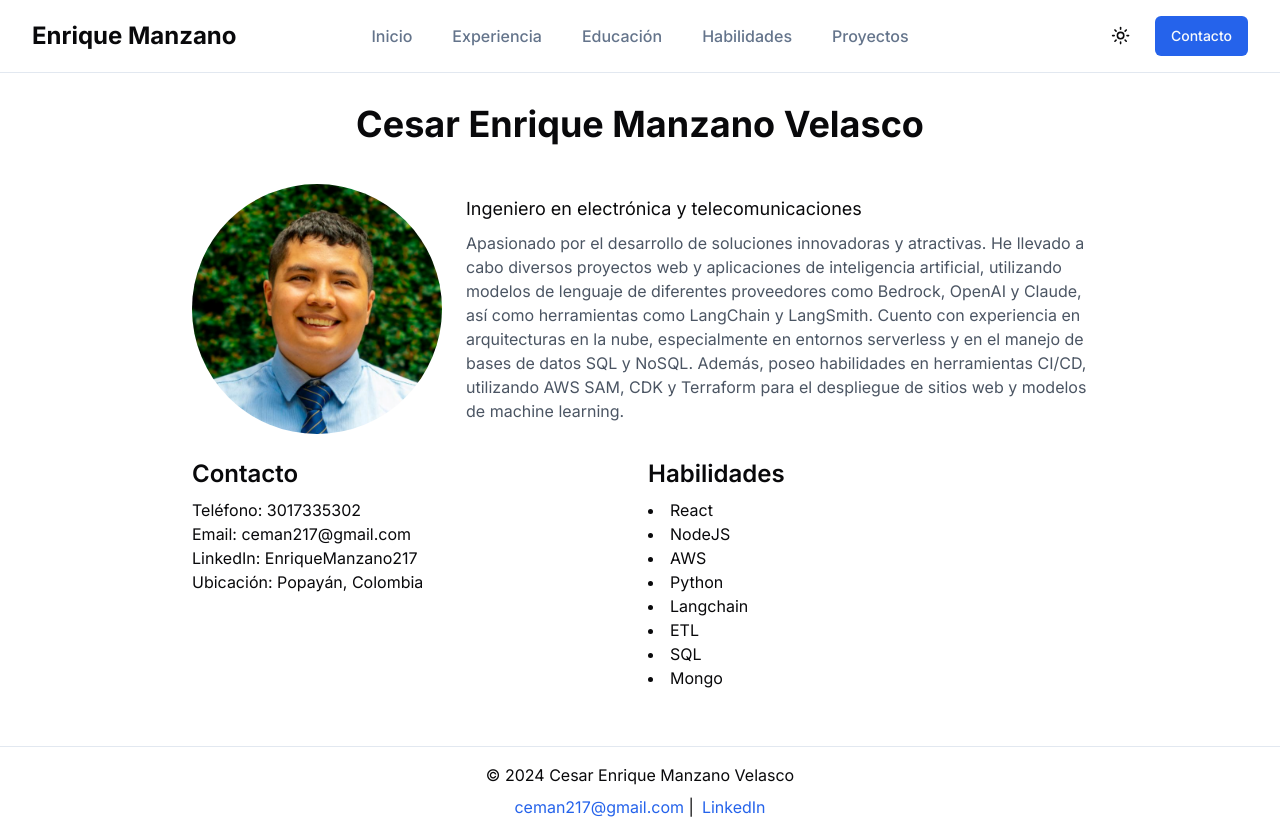
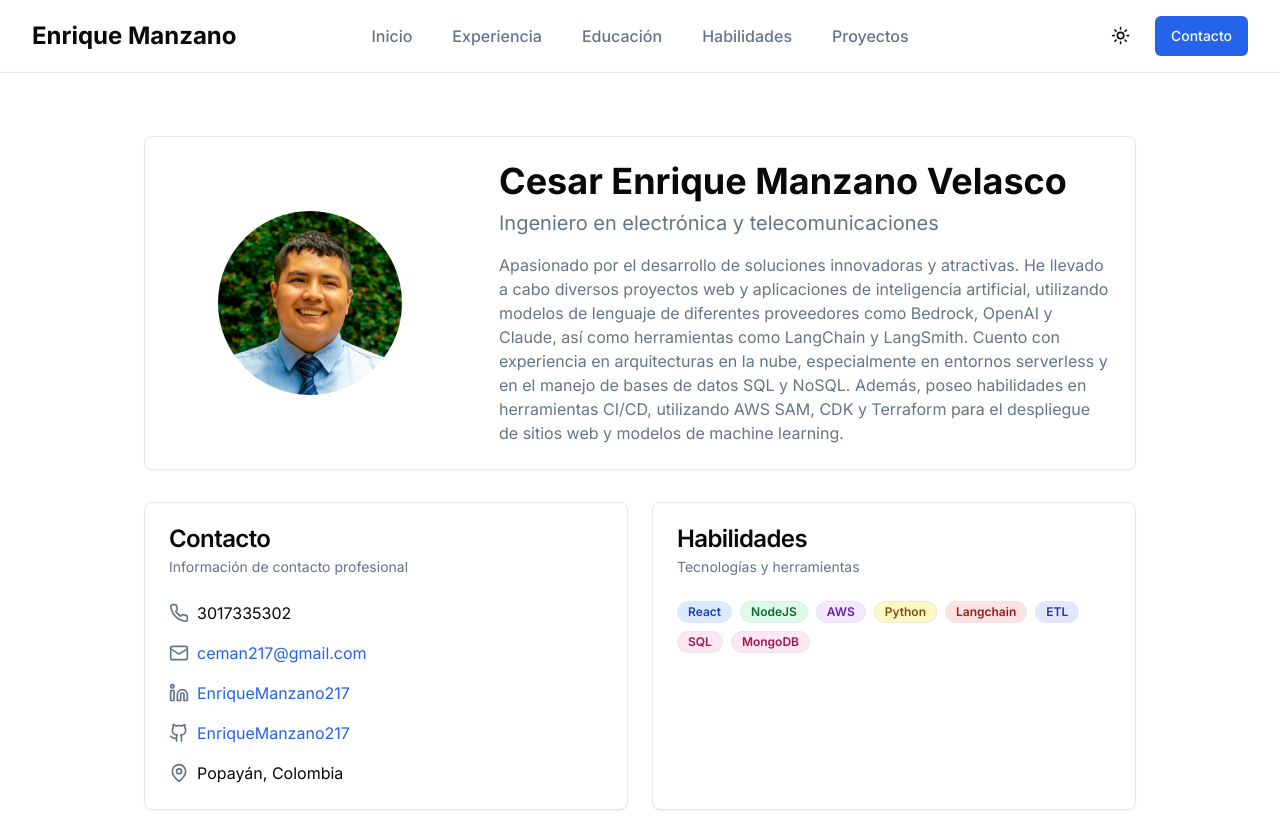
Before and after one commit to enriqueman/personalpage, a Next.js app: page / in a window 1280 px wide. Shown: the top 819 px of the page. Built offline with nearby package versions, Linux system fonts and the light colour scheme.

Commit message:
[REFACTOR]/Home page

```diff
--- a/src/app/page.js
+++ b/src/app/page.js
@@ -1,45 +1,123 @@
-import Image from 'next/image'
+import { Card, CardContent, CardDescription, CardHeader, CardTitle } from "@/components/ui/card"
+import { Badge } from "@/components/ui/badge"
+import { Avatar, AvatarFallback, AvatarImage } from "@/components/ui/avatar"
+import { Mail, Phone, MapPin, Linkedin, Github } from "lucide-react"
+import Link from "next/link"
 
 export default function Home() {
+  const skills = [
+    { name: "React", category: "frontend" },
+    { name: "NodeJS", category: "backend" },
+    { name: "AWS", category: "cloud" },
+    { name: "Python", category: "language" },
+    { name: "Langchain", category: "ai" },
+    { name: "ETL", category: "data" },
+    { name: "SQL", category: "database" },
+    { name: "MongoDB", category: "database" },
+  ]
+
+  const skillColors = {
+    frontend: "bg-blue-100 text-blue-800 dark:bg-blue-900 dark:text-blue-300",
+    backend: "bg-green-100 text-green-800 dark:bg-green-900 dark:text-green-300",
+    cloud: "bg-purple-100 text-purple-800 dark:bg-purple-900 dark:text-purple-300",
+    language: "bg-yellow-100 text-yellow-800 dark:bg-yellow-900 dark:text-yellow-300",
+    ai: "bg-red-100 text-red-800 dark:bg-red-900 dark:text-red-300",
+    data: "bg-indigo-100 text-indigo-800 dark:bg-indigo-900 dark:text-indigo-300",
+    database: "bg-pink-100 text-pink-800 dark:bg-pink-900 dark:text-pink-300",
+  }
+
   return (
-    <div className="max-w-4xl mx-auto ">
-      <h1 className="text-4xl text-center font-bold mt-20 mb-10">Cesar Enrique Manzano Velasco</h1>
-      <div className="flex items-center mb-6">
-        <Image
-          src="/enriqueManzano.png"
-          alt="Cesar Enrique Manzano Velasco"
-          width={250}
-          height={250}
-          className="rounded-full mr-6"
-        />
-        <div>
-          <p className="text-lg mb-2">Ingeniero en electrónica y telecomunicaciones</p>
-          <p className="text-gray-600">
-          Apasionado por el desarrollo de soluciones innovadoras y atractivas. He llevado a cabo diversos proyectos web y aplicaciones de inteligencia artificial, utilizando modelos de lenguaje de diferentes proveedores como Bedrock, OpenAI y Claude, así como herramientas como LangChain y LangSmith. Cuento con experiencia en arquitecturas en la nube, especialmente en entornos serverless y en el manejo de bases de datos SQL y NoSQL. Además, poseo habilidades en herramientas CI/CD, utilizando AWS SAM, CDK y Terraform para el despliegue de sitios web y modelos de machine learning.
-          </p>
-        </div>
-      </div>
-      <div className="grid grid-cols-2 gap-4">
-        <div>
-          <h2 className="text-2xl font-semibold mb-2">Contacto</h2>
-          <p>Teléfono: 3017335302</p>
-          <p>Email: ceman217@gmail.com</p>
-          <p>LinkedIn: EnriqueManzano217</p>
-          <p>Ubicación: Popayán, Colombia</p>
-        </div>
-        <div>
-          <h2 className="text-2xl font-semibold mb-2">Habilidades</h2>
-          <ul className="list-disc list-inside">
-            <li>React</li>
-            <li>NodeJS</li>
-            <li>AWS</li>
-            <li>Python</li>
-            <li>Langchain</li>
-            <li>ETL</li>
-            <li>SQL</li>
-            <li>Mongo</li>
-          </ul>
-        </div>
+    <div className="container mx-auto mt-20 px-4 py-8 max-w-5xl">
+      {/* Hero Section */}
+      <Card className="mb-8 overflow-hidden">
+        <CardContent className="p-0">
+          <div className="flex flex-col md:flex-row">
+            <div className="w-full md:w-1/3  p-6 flex items-center justify-center">
+              <Avatar className="h-48 w-48 border-4 border-background">
+                <AvatarImage src="/enriqueManzano.png" alt="Cesar Enrique Manzano Velasco" />
+                <AvatarFallback>CEM</AvatarFallback>
+              </Avatar>
+            </div>
+            <div className="w-full md:w-2/3 p-6">
+              <h1 className="text-3xl md:text-4xl font-bold mb-2">Cesar Enrique Manzano Velasco</h1>
+              <p className="text-xl text-muted-foreground mb-4">Ingeniero en electrónica y telecomunicaciones</p>
+              <p className="text-muted-foreground">
+                Apasionado por el desarrollo de soluciones innovadoras y atractivas. He llevado a cabo diversos
+                proyectos web y aplicaciones de inteligencia artificial, utilizando modelos de lenguaje de diferentes
+                proveedores como Bedrock, OpenAI y Claude, así como herramientas como LangChain y LangSmith. Cuento con
+                experiencia en arquitecturas en la nube, especialmente en entornos serverless y en el manejo de bases de
+                datos SQL y NoSQL. Además, poseo habilidades en herramientas CI/CD, utilizando AWS SAM, CDK y Terraform
+                para el despliegue de sitios web y modelos de machine learning.
+              </p>
+            </div>
+          </div>
+        </CardContent>
+      </Card>
+
+      {/* Info Section */}
+      <div className="grid grid-cols-1 md:grid-cols-2 gap-6">
+        {/* Contact Card */}
+        <Card>
+          <CardHeader>
+            <CardTitle>Contacto</CardTitle>
+            <CardDescription>Información de contacto profesional</CardDescription>
+          </CardHeader>
+          <CardContent className="space-y-4">
+            <div className="flex items-center">
+              <Phone className="h-5 w-5 mr-2 text-muted-foreground" />
+              <span>3017335302</span>
+            </div>
+            <div className="flex items-center">
+              <Mail className="h-5 w-5 mr-2 text-muted-foreground" />
+              <Link href="mailto:ceman217@gmail.com" className="text-primary hover:underline">
+                ceman217@gmail.com
+              </Link>
+            </div>
+            <div className="flex items-center">
+              <Linkedin className="h-5 w-5 mr-2 text-muted-foreground" />
+              <Link
+                href="https://www.linkedin.com/in/EnriqueManzano217"
+                target="_blank"
+                rel="noopener noreferrer"
+                className="text-primary hover:underline"
+              >
+                EnriqueManzano217
+              </Link>
+            </div>
+            <div className="flex items-center">
+              <Github className="h-5 w-5 mr-2 text-muted-foreground" />
+              <Link
+                href="https://github.com/EnriqueManzano217"
+                target="_blank"
+                rel="noopener noreferrer"
+                className="text-primary hover:underline"
+              >
+                EnriqueManzano217
+              </Link>
+            </div>
+            <div className="flex items-center">
+              <MapPin className="h-5 w-5 mr-2 text-muted-foreground" />
+              <span>Popayán, Colombia</span>
+            </div>
+          </CardContent>
+        </Card>
+
+        {/* Skills Card */}
+        <Card>
+          <CardHeader>
+            <CardTitle>Habilidades</CardTitle>
+            <CardDescription>Tecnologías y herramientas</CardDescription>
+          </CardHeader>
+          <CardContent>
+            <div className="flex flex-wrap gap-2">
+              {skills.map((skill) => (
+                <Badge key={skill.name} variant="outline" className={skillColors[skill.category]}>
+                  {skill.name}
+                </Badge>
+              ))}
+            </div>
+          </CardContent>
+        </Card>
       </div>
     </div>
   )
--- a/src/components/ui/avatar.js
+++ b/src/components/ui/avatar.js
@@ -2,7 +2,7 @@
 
 import React, { forwardRef } from "react";
 import * as AvatarPrimitive from "@radix-ui/react-avatar";
-import { cn } from "../lib/utils";
+import { cn } from "../../libs/utils";
 
 const Avatar = forwardRef(
   ({ className, ...props }, ref) => (
--- a/src/components/ui/badge.js
+++ b/src/components/ui/badge.js
@@ -1,7 +1,7 @@
 import * as React from "react"
 import { cva } from "class-variance-authority"
 
-import { cn } from "@/lib/utils"
+import { cn } from "../../libs/utils"
 
 const badgeVariants = cva(
   "inline-flex items-center rounded-full border px-2.5 py-0.5 text-xs font-semibold transition-colors focus:outline-none focus:ring-2 focus:ring-ring focus:ring-offset-2",
```
